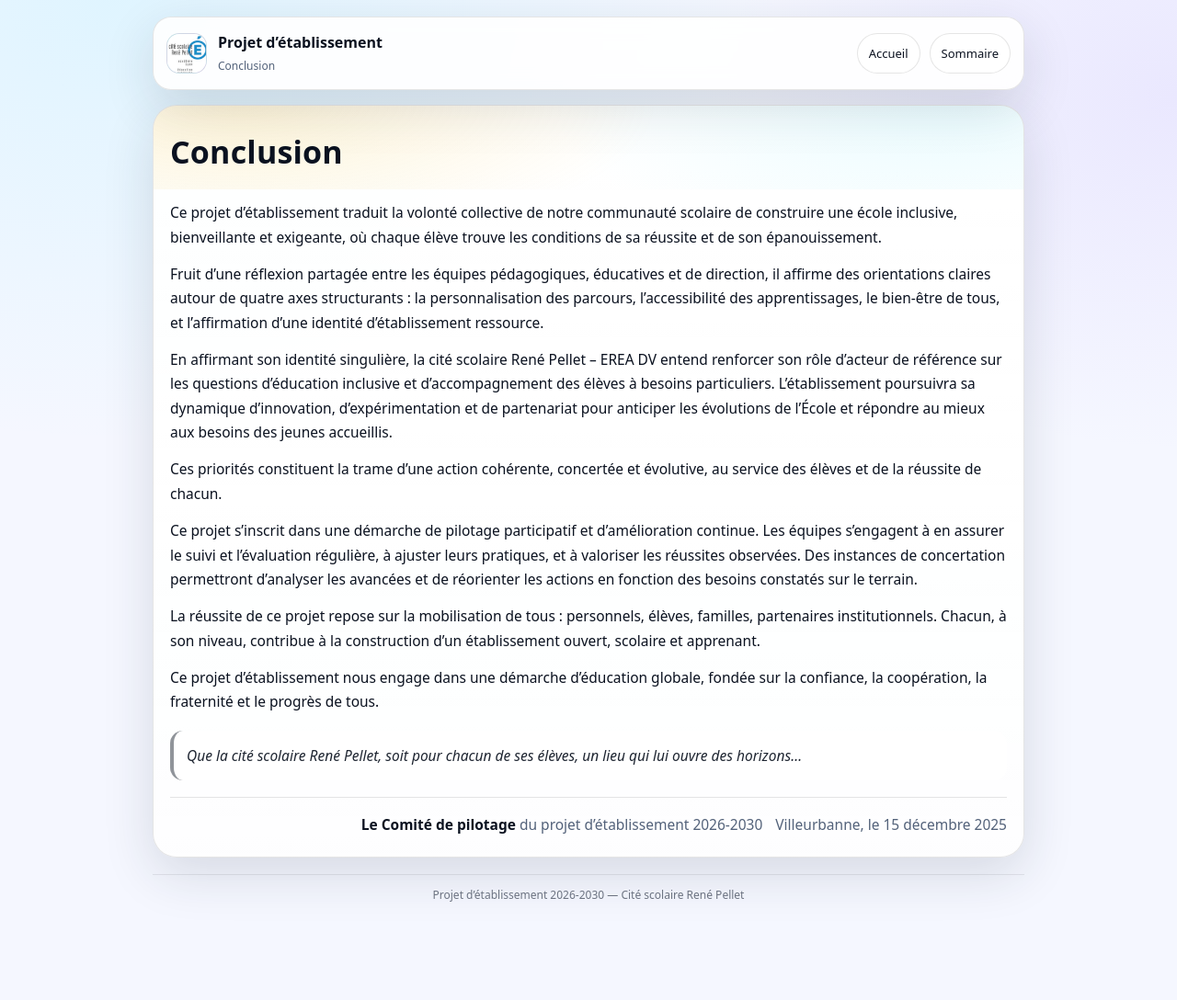
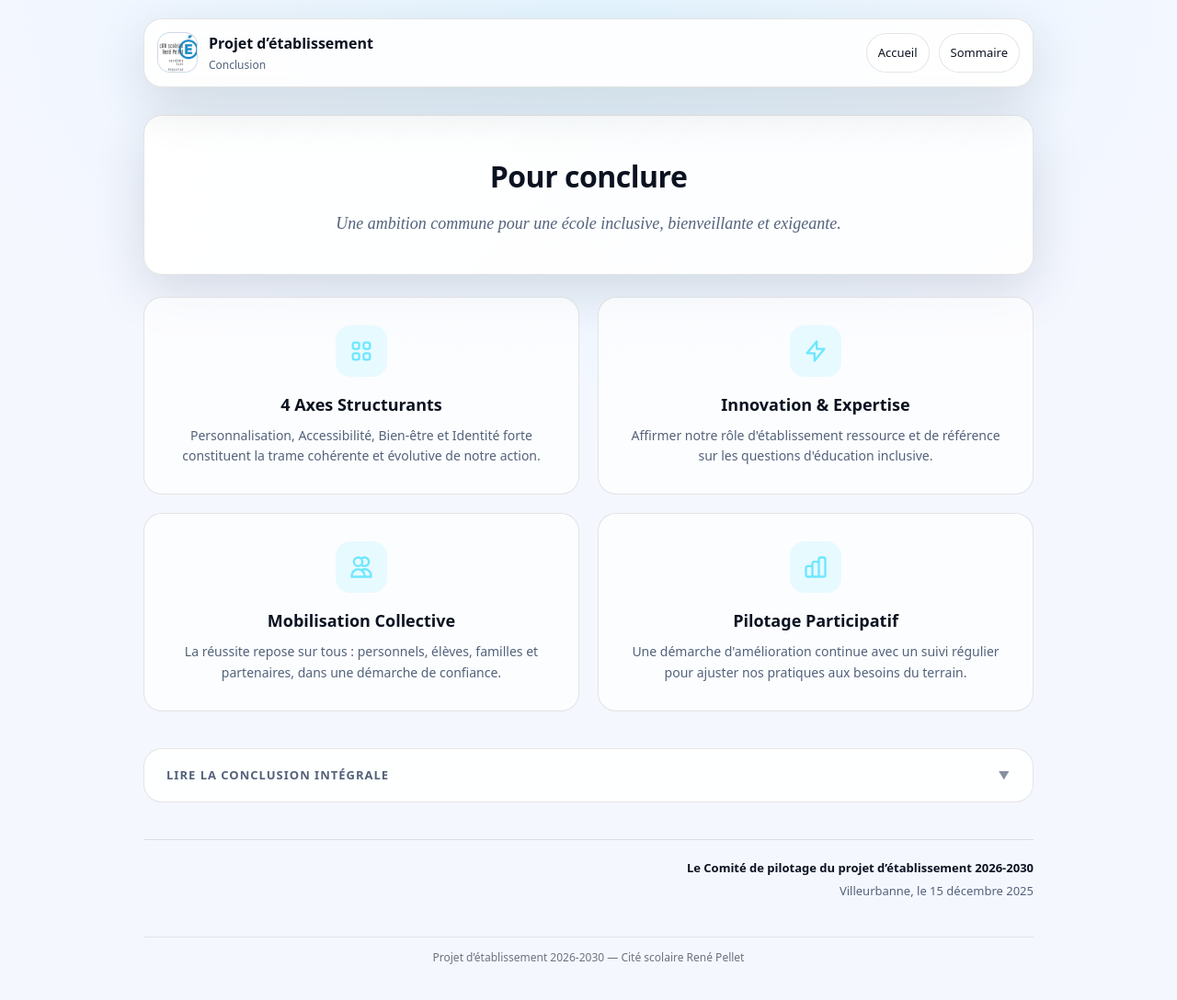
Before and after one commit to Preventionsanteenvironnement/projetdetablissement, a plain HTML site: page 17-conclusion.html in a window 1280 px wide. Shown: the whole page at 92% size. Before the commit the page ends 1053 px from the top, so only its background shows below. Drawn offline with Linux system fonts and the light colour scheme.

Commit message:
Refactor conclusion page layout and styles
Updated HTML structure and styling for the conclusion page, enhancing layout and accessibility.

```diff
--- a/17-conclusion.html
+++ b/17-conclusion.html
@@ -1,159 +1,234 @@
 <!doctype html>
-<html lang=fr>
+<html lang="fr">
 <head>
-  <meta charset=utf-8>
-  <meta name=viewport content="width=device-width,initial-scale=1">
-  <title>Conclusion</title>
-  <meta name=color-scheme content="light dark">
+  <meta charset="utf-8">
+  <meta name="viewport" content="width=device-width,initial-scale=1">
+  <title>Conclusion — Projet d’établissement</title>
+  <meta name="color-scheme" content="light dark">
   <style>
     :root{
       --bg:#0b1220; --card:#101a2f; --muted:#9fb0d0; --text:#eaf0ff; --line:rgba(255,255,255,.10);
-      --shadow:0 18px 55px rgba(0,0,0,.35); --r:20px;
+      --accent:#6ee7ff; --accent2:#a78bfa; --shadow:0 18px 55px rgba(0,0,0,.35); --radius:20px;
     }
     @media (prefers-color-scheme: light){
       :root{--bg:#f5f7ff; --card:#fff; --muted:#53627a; --text:#0b1220; --line:rgba(0,0,0,.10); --shadow:0 18px 55px rgba(30,41,59,.14);}
     }
     *{box-sizing:border-box}
     body{
-      margin:0;
-      font-family:ui-sans-serif,system-ui,-apple-system,Segoe UI,Roboto,Arial,sans-serif;
-      background:
-        radial-gradient(1200px 800px at 10% 0%, rgba(110,231,255,.16), transparent 60%),
-        radial-gradient(900px 700px at 100% 10%, rgba(167,139,250,.14), transparent 55%),
-        var(--bg);
-      color:var(--text);
-      line-height:1.7;
+      margin:0; font-family:ui-sans-serif,system-ui,-apple-system,sans-serif;
+      background:radial-gradient(1200px 800px at 50% 0%, rgba(110,231,255,.12), transparent 60%), var(--bg);
+      color:var(--text); line-height:1.6;
     }
     a{color:inherit; text-decoration:none}
-    .wrap{max-width:980px; margin:0 auto; padding:18px 16px 56px}
+    .wrap{max-width:1000px; margin:0 auto; padding:20px 16px 60px}
 
+    /* Navigation */
     .topbar{
       display:flex; gap:12px; align-items:center; justify-content:space-between;
-      padding:14px; border:1px solid var(--line); border-radius:var(--r);
+      padding:14px; border:1px solid var(--line); border-radius:var(--radius);
       background:color-mix(in oklab, var(--card), transparent 10%);
-      box-shadow:var(--shadow);
-      position:sticky; top:12px; z-index:10; backdrop-filter:blur(10px);
+      box-shadow:var(--shadow); position:sticky; top:12px; z-index:10; backdrop-filter:blur(10px);
     }
-
-    /* Style Logo */
     .brand{display:flex; gap:12px; align-items:center}
     .logo{
       width:44px; height:44px; border-radius:14px; overflow:hidden;
-      border:1px solid var(--line);
-      background:linear-gradient(135deg, rgba(110,231,255,.22), rgba(167,139,250,.18));
+      border:1px solid var(--line); background:linear-gradient(135deg, rgba(110,231,255,.22), rgba(167,139,250,.18));
       display:grid; place-items:center;
     }
     .logo img{width:100%; height:100%; object-fit:cover}
-
-    .brand h1{font-size:16px; margin:0}
-    .brand p{margin:2px 0 0; font-size:12px; color:var(--muted)}
-
     .nav{display:flex; gap:10px; flex-wrap:wrap; justify-content:flex-end}
     .pill{
       padding:10px 12px; border-radius:999px; border:1px solid var(--line);
-      background:color-mix(in oklab, var(--card), transparent 12%);
-      font-size:13px;
+      background:color-mix(in oklab, var(--card), transparent 12%); font-size:13px;
     }
     .pill:hover{transform:translateY(-1px)}
-    @media (max-width:920px){.topbar{flex-direction:column; align-items:stretch}.nav{justify-content:flex-start}}
 
-    .page{
-      margin-top:16px;
-      border:1px solid var(--line);
-      border-radius:calc(var(--r) + 6px);
-      background:linear-gradient(180deg, color-mix(in oklab, var(--card), transparent 4%), color-mix(in oklab, var(--card), transparent 12%));
-      box-shadow:var(--shadow);
-      overflow:hidden;
+    /* --- NOUVEAU DESIGN VISUEL --- */
+
+    @keyframes fadeInUp {
+      from { opacity: 0; transform: translateY(20px); }
+      to { opacity: 1; transform: translateY(0); }
     }
-    .head{
-      padding:22px 18px 10px;
-      position:relative;
+
+    .visual-summary {
+      display: grid; gap: 24px;
+      margin-top: 30px;
+      animation: fadeInUp 0.8s ease-out;
     }
-    .head:before{
-      content:"";
-      position:absolute; inset:-2px;
-      background:
-        radial-gradient(760px 260px at 10% 0%, rgba(251,191,36,.18), transparent 60%),
-        radial-gradient(700px 280px at 90% 0%, rgba(110,231,255,.14), transparent 60%);
-      pointer-events:none;
+
+    /* Carte Slogan */
+    .slogan-card {
+      text-align: center; padding: 40px 20px;
+      background: linear-gradient(135deg, color-mix(in oklab, var(--card), transparent 5%), color-mix(in oklab, var(--card), transparent 15%));
+      border: 1px solid var(--line); border-radius: var(--radius);
+      box-shadow: var(--shadow);
     }
-    .head>*{position:relative}
-    .title{
-      margin:0;
-      font-size:34px;
-      letter-spacing:.2px;
+
+    /* MODIF : Titre en NOIR (ou couleur texte par défaut) et non bleu */
+    .slogan-card h2 {
+      font-size: 32px; margin: 0 0 12px;
+      color: var(--text); /* Couleur du texte standard (Noir sur fond clair) */
+      font-weight: 800; letter-spacing: -0.5px;
     }
-    .body{
-      padding:0 18px 22px;
-      color:color-mix(in oklab, var(--text), transparent 0%);
-      font-size:15.5px;
+    /* MODIF : Sous-titre adouci (plus de bleu flashy) */
+    .slogan-card p {
+        font-size: 18px; color: var(--muted); margin: 0;
+        font-weight: 500; font-family: serif; font-style: italic;
     }
-    .body p{margin:14px 0}
-    .quote{
-      margin:18px 0 6px;
-      padding:14px 14px;
-      border-left:4px solid color-mix(in oklab, var(--text), transparent 55%);
-      border-radius:14px;
-      background:color-mix(in oklab, var(--card), transparent 10%);
-      color:color-mix(in oklab, var(--text), transparent 8%);
-      font-style:italic;
+
+    /* Grille 2x2 parfaite */
+    .highlights {
+      display: grid;
+      grid-template-columns: 1fr 1fr; /* Force 2 colonnes */
+      gap: 20px;
     }
-    .sig{
-      margin-top:18px;
-      padding-top:16px;
-      border-top:1px solid var(--line);
-      color:var(--muted);
-      display:flex;
-      justify-content:flex-end;
-      text-align:right;
-      gap:14px;
-      flex-wrap:wrap;
+    @media (max-width: 700px){ .highlights{ grid-template-columns: 1fr; } }
+
+    .highlight-card {
+      padding: 30px;
+      border: 1px solid var(--line); border-radius: var(--radius);
+      background: color-mix(in oklab, var(--card), transparent 30%);
+      transition: transform 0.2s, background 0.2s, border-color 0.2s;
+
+      /* MODIF : Centrage parfait du contenu */
+      display: flex; flex-direction: column; align-items: center; text-align: center;
     }
-    .sig b{color:var(--text)}
+    .highlight-card:hover {
+      transform: translateY(-4px);
+      background: color-mix(in oklab, var(--card), transparent 10%);
+      border-color: var(--accent);
+    }
+
+    /* Icônes SVG */
+    .icon-box {
+        width: 56px; height: 56px; margin-bottom: 16px;
+        background: color-mix(in oklab, var(--accent), transparent 85%);
+        color: var(--accent);
+        border-radius: 16px;
+        display: grid; place-items: center;
+    }
+    .icon-box svg { width: 28px; height: 28px; }
+
+    .highlight-title { font-weight: 700; font-size: 18px; color: var(--text); margin-bottom: 8px; }
+    .highlight-desc { font-size: 14px; color: var(--muted); line-height: 1.6; }
+
+    /* --- PARTIE TEXTE INTEGRAL (Accordeon) --- */
+    details {
+      margin-top: 40px;
+      border: 1px solid var(--line); border-radius: var(--radius);
+      background: color-mix(in oklab, var(--card), transparent 10%);
+      overflow: hidden;
+    }
+    summary {
+      padding: 18px 24px; cursor: pointer; list-style: none; font-weight: 700;
+      display: flex; align-items: center; justify-content: space-between;
+      transition: background 0.2s;
+      text-transform: uppercase; font-size: 13px; letter-spacing: 1px; color: var(--muted);
+    }
+    summary:hover { background: color-mix(in oklab, var(--card), transparent 5%); color: var(--text); }
+    summary::-webkit-details-marker { display: none; }
+
+    .chev { transition: transform 0.2s; font-size: 12px; opacity: 0.7; }
+    details[open] .chev { transform: rotate(180deg); }
+
+    .full-text {
+      padding: 0 24px 30px;
+      color: var(--text); font-size: 15px; text-align: justify; line-height: 1.8;
+      border-top: 1px solid var(--line);
+    }
+    .full-text p { margin-bottom: 16px; }
+    .full-text p:last-child { margin-bottom: 0; }
+
+    /* Signature */
+    .sig {
+      margin-top: 40px; text-align: right; font-size: 13px; color: var(--muted);
+      border-top: 1px solid var(--line); padding-top: 20px;
+    }
+    .sig b { color: var(--text); display: block; margin-bottom: 4px; }
 
     .foot{
-      margin-top:18px;
-      padding:12px 16px;
-      border-top:1px solid rgba(0,0,0,.08);
-      color:#6b7280;
-      font-size:12px;
-      text-align:center;
-    }
-    @media print{
-      body{background:#fff}
-      .topbar{position:static; box-shadow:none}
-      .page{box-shadow:none}
-      .pill{display:none}
-      .wrap{max-width:900px}
+      margin-top:40px; padding:12px 16px;
+      border-top:1px solid rgba(0,0,0,.08); color:#6b7280; font-size:12px; text-align:center;
     }
   </style>
 </head>
 
 <body>
-  <div class=wrap>
-    <header class=topbar>
-      <a href="index.html" class=brand>
-        <div class="logo">
-           <img src="logo-csrp.png" alt="">
-        </div>
+  <div class="wrap">
+
+    <header class="topbar">
+      <a href="index.html" class="brand">
+        <div class="logo"><img src="logo-csrp.png" alt=""></div>
         <div>
-          <h1>Projet d’établissement</h1>
-          <p>Conclusion</p>
+          <h1 style="font-size:16px; margin:0">Projet d’établissement</h1>
+          <p style="margin:0; font-size:12px; color:var(--muted)">Conclusion</p>
         </div>
       </a>
-
-      <nav class=nav aria-label=Navigation>
-        <a class=pill href=index.html>Accueil</a>
-        <a class=pill href=01-sommaire.html>Sommaire</a>
+      <nav class="nav">
+        <a class="pill" href="index.html">Accueil</a>
+        <a class="pill" href="01-sommaire.html">Sommaire</a>
       </nav>
     </header>
 
-    <main class=page>
-      <section class=head>
-        <h2 class=title>Conclusion</h2>
-      </section>
+    <div class="visual-summary">
 
-      <section class=body>
+      <div class="slogan-card">
+        <h2>Pour conclure</h2>
+        <p>Une ambition commune pour une école inclusive, bienveillante et exigeante.</p>
+      </div>
+
+      <div class="highlights">
+
+        <div class="highlight-card">
+          <div class="icon-box">
+            <svg fill="none" stroke="currentColor" stroke-width="2" viewBox="0 0 24 24"><path stroke-linecap="round" stroke-linejoin="round" d="M4 6a2 2 0 012-2h2a2 2 0 012 2v2a2 2 0 01-2 2H6a2 2 0 01-2-2V6zM14 6a2 2 0 012-2h2a2 2 0 012 2v2a2 2 0 01-2 2h-2a2 2 0 01-2-2V6zM4 16a2 2 0 012-2h2a2 2 0 012 2v2a2 2 0 01-2 2H6a2 2 0 01-2-2v-2zM14 16a2 2 0 012-2h2a2 2 0 012 2v2a2 2 0 01-2 2h-2a2 2 0 01-2-2v-2z"></path></svg>
+          </div>
+          <div class="highlight-title">4 Axes Structurants</div>
+          <div class="highlight-desc">
+            Personnalisation, Accessibilité, Bien-être et Identité forte constituent la trame cohérente et évolutive de notre action.
+          </div>
+        </div>
+
+        <div class="highlight-card">
+          <div class="icon-box">
+            <svg fill="none" stroke="currentColor" stroke-width="2" viewBox="0 0 24 24"><path stroke-linecap="round" stroke-linejoin="round" d="M13 10V3L4 14h7v7l9-11h-7z"></path></svg>
+          </div>
+          <div class="highlight-title">Innovation & Expertise</div>
+          <div class="highlight-desc">
+            Affirmer notre rôle d'établissement ressource et de référence sur les questions d'éducation inclusive.
+          </div>
+        </div>
+
+        <div class="highlight-card">
+          <div class="icon-box">
+            <svg fill="none" stroke="currentColor" stroke-width="2" viewBox="0 0 24 24"><path stroke-linecap="round" stroke-linejoin="round" d="M12 4.354a4 4 0 110 5.292M15 21H3v-1a6 6 0 0112 0v1zm0 0h6v-1a6 6 0 00-9-5.197M13 7a4 4 0 11-8 0 4 4 0 018 0z"></path></svg>
+          </div>
+          <div class="highlight-title">Mobilisation Collective</div>
+          <div class="highlight-desc">
+            La réussite repose sur tous : personnels, élèves, familles et partenaires, dans une démarche de confiance.
+          </div>
+        </div>
+
+        <div class="highlight-card">
+          <div class="icon-box">
+            <svg fill="none" stroke="currentColor" stroke-width="2" viewBox="0 0 24 24"><path stroke-linecap="round" stroke-linejoin="round" d="M9 19v-6a2 2 0 00-2-2H5a2 2 0 00-2 2v6a2 2 0 002 2h2a2 2 0 002-2zm0 0V9a2 2 0 012-2h2a2 2 0 012 2v10m-6 0a2 2 0 002 2h2a2 2 0 002-2m0 0V5a2 2 0 012-2h2a2 2 0 012 2v14a2 2 0 01-2 2h-2a2 2 0 01-2-2z"></path></svg>
+          </div>
+          <div class="highlight-title">Pilotage Participatif</div>
+          <div class="highlight-desc">
+            Une démarche d'amélioration continue avec un suivi régulier pour ajuster nos pratiques aux besoins du terrain.
+          </div>
+        </div>
+
+      </div>
+    </div>
+
+    <details>
+      <summary>
+        Lire la conclusion intégrale
+        <span class="chev">▼</span>
+      </summary>
+      <div class="full-text">
+        <br>
         <p>Ce projet d’établissement traduit la volonté collective de notre communauté scolaire de construire une école inclusive, bienveillante et exigeante, où chaque élève trouve les conditions de sa réussite et de son épanouissement.</p>
 
         <p>Fruit d’une réflexion partagée entre les équipes pédagogiques, éducatives et de direction, il affirme des orientations claires autour de quatre axes structurants : la personnalisation des parcours, l’accessibilité des apprentissages, le bien-être de tous, et l’affirmation d’une identité d’établissement ressource.</p>
@@ -168,17 +243,19 @@
 
         <p>Ce projet d’établissement nous engage dans une démarche d’éducation globale, fondée sur la confiance, la coopération, la fraternité et le progrès de tous.</p>
 
-        <div class=quote>Que la cité scolaire René Pellet, soit pour chacun de ses élèves, un lieu qui lui ouvre des horizons…</div>
+        <p style="text-align:center; font-style:italic; margin-top:30px; font-size:18px; color:var(--text)">
+          « Que la cité scolaire René Pellet, soit pour chacun de ses élèves, un lieu qui lui ouvre des horizons… »
+        </p>
+      </div>
+    </details>
 
-        <div class=sig>
-          <div><b>Le Comité de pilotage</b> du projet d’établissement 2026-2030</div>
-          <div>Villeurbanne, le 15 décembre 2025</div>
-        </div>
-      </section>
-    </main>
+    <div class="sig">
+      <b>Le Comité de pilotage du projet d’établissement 2026-2030</b>
+      Villeurbanne, le 15 décembre 2025
+    </div>
 
-    <footer class=foot>
-      <div>Projet d’établissement 2026-2030 — Cité scolaire René Pellet</div>
+    <footer class="foot">
+      Projet d’établissement 2026-2030 — Cité scolaire René Pellet
     </footer>
   </div>
 
```
